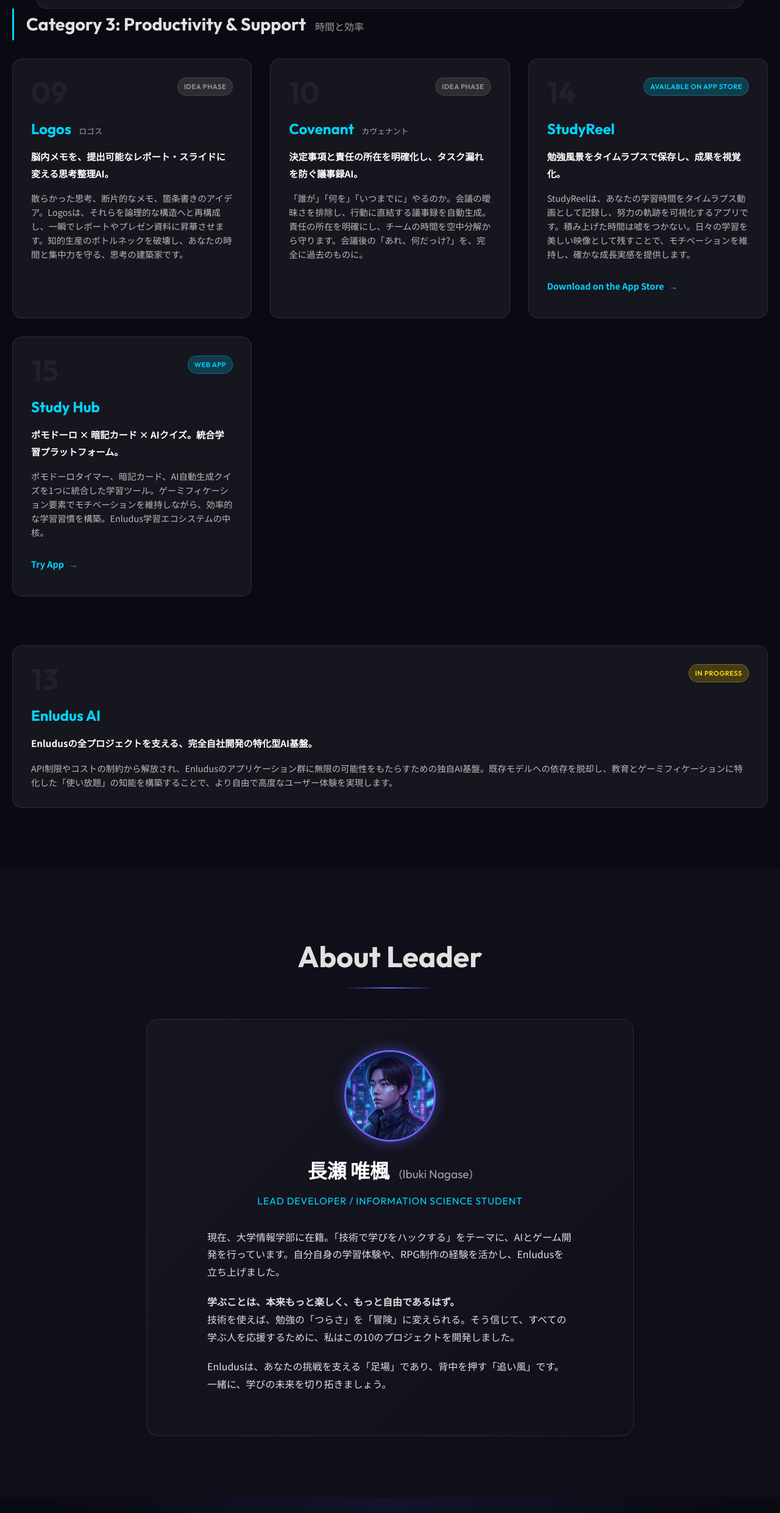
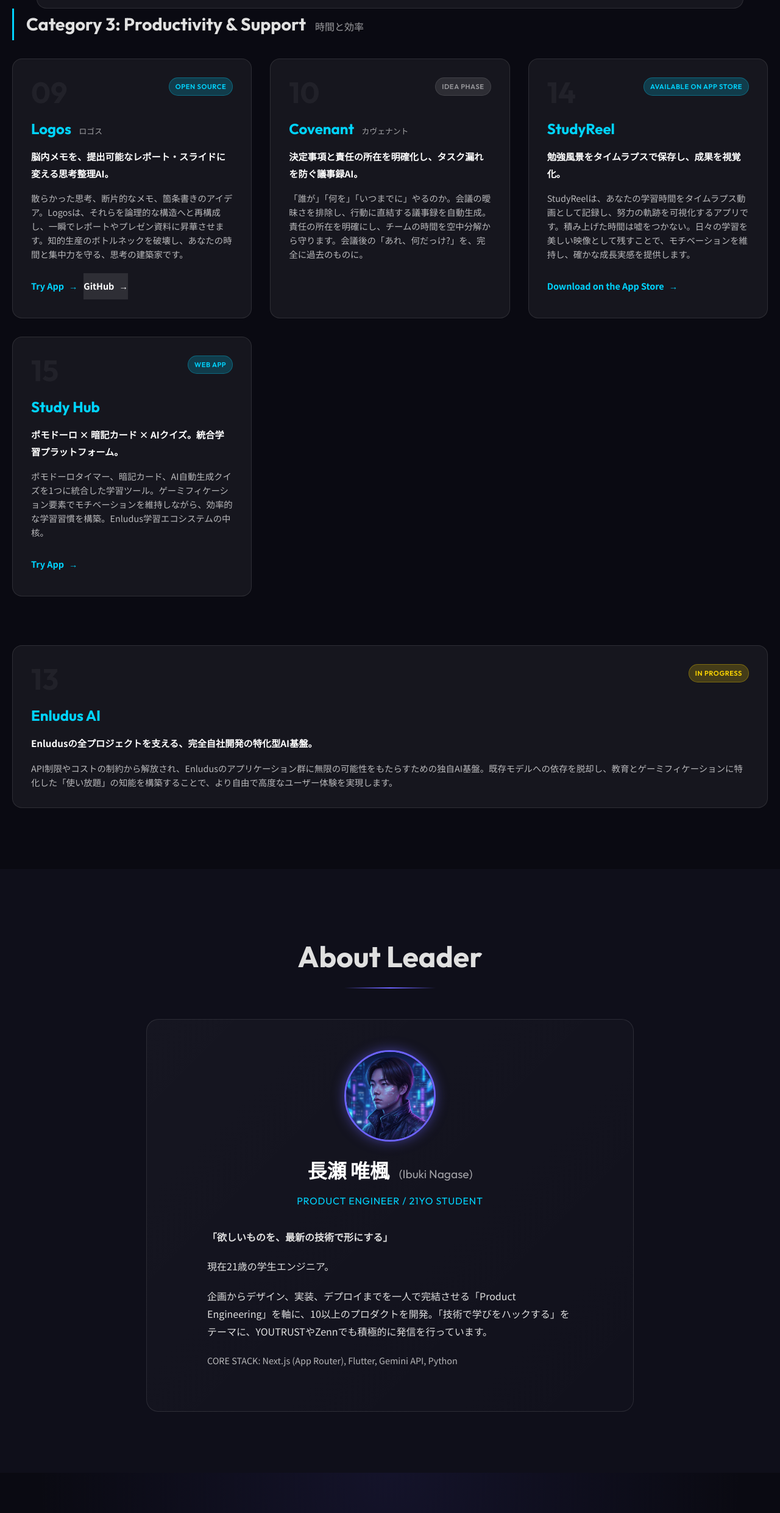
Before and after one commit to naki0227/enludus, a website built with Vite: page index.html in a window 1280 px wide. Shown: the part 4658-7139 px from the top of the page at 61% size. Built offline with nearby package versions, Linux system fonts and the light colour scheme.

Commit message:
update: promote Logos and refine profile for 2025

```diff
--- a/index.html
+++ b/index.html
@@ -278,10 +278,10 @@
         <h3 class="category-title">Category 3: Productivity & Support <span class="jp-sub">時間と効率</span></h3>
         <div class="project-grid">
           <!-- Project 9 -->
-          <article class="project-card status-idea">
+          <article class="project-card status-completed">
             <div class="card-header">
               <div class="card-number">09</div>
-              <span class="status-badge idea">Idea Phase</span>
+              <span class="status-badge completed">Open Source</span>
             </div>
             <h4 class="project-title">Logos <span class="jp-sub" style="font-size: 0.8rem; margin-left: 8px;">ロゴス</span>
             </h4>
@@ -289,6 +289,12 @@
             <p class="project-desc">
               散らかった思考、断片的なメモ、箇条書きのアイデア。Logosは、それらを論理的な構造へと再構成し、一瞬でレポートやプレゼン資料に昇華させます。知的生産のボトルネックを破壊し、あなたの時間と集中力を守る、思考の建築家です。
             </p>
+            <div class="project-links" style="display: flex; gap: 10px; flex-wrap: wrap; margin-top: auto;">
+              <a href="https://logos-xi.vercel.app/" target="_blank" class="project-link">Try App <span
+                  class="arrow">→</span></a>
+              <a href="https://github.com/naki0227/Logos" target="_blank" class="project-link"
+                style="background: rgba(255, 255, 255, 0.1); color: #fff;">GitHub <span class="arrow">→</span></a>
+            </div>
           </article>
           <!-- Project 10 -->
           <article class="project-card status-idea">
@@ -358,13 +364,17 @@
         <div class="about-profile">
           <img src="/profile.png" alt="Ibuki Nagase" class="profile-image">
           <h3 class="profile-name">長瀬 唯楓 <span class="profile-name-en">(Ibuki Nagase)</span></h3>
-          <p class="profile-title">Lead Developer / Information Science Student</p>
+          <p class="profile-title">Product Engineer / 21yo Student</p>
           <div class="profile-bio">
-            <p>現在、大学情報学部に在籍。「技術で学びをハックする」をテーマに、AIとゲーム開発を行っています。自分自身の学習体験や、RPG制作の経験を活かし、Enludusを立ち上げました。</p>
+            <p><strong>「欲しいものを、最新の技術で形にする」</strong></p>
+            <p>現在21歳の学生エンジニア。</p>
             <p>
-              <strong>学ぶことは、本来もっと楽しく、もっと自由であるはず。</strong><br>技術を使えば、勉強の「つらさ」を「冒険」に変えられる。そう信じて、すべての学ぶ人を応援するために、私はこの10のプロジェクトを開発しました。
+              企画からデザイン、実装、デプロイまでを一人で完結させる「Product
+              Engineering」を軸に、10以上のプロダクトを開発。「技術で学びをハックする」をテーマに、YOUTRUSTやZennでも積極的に発信を行っています。
             </p>
-            <p>Enludusは、あなたの挑戦を支える「足場」であり、背中を押す「追い風」です。<br>一緒に、学びの未来を切り拓きましょう。</p>
+            <p class="tech-stack-list" style="margin-top: 1em; font-size: 0.9em; opacity: 0.8;">
+              CORE STACK: Next.js (App Router), Flutter, Gemini API, Python
+            </p>
           </div>
         </div>
       </div>
```
Also changed, not shown: projects.html (+26 -16 lines).
